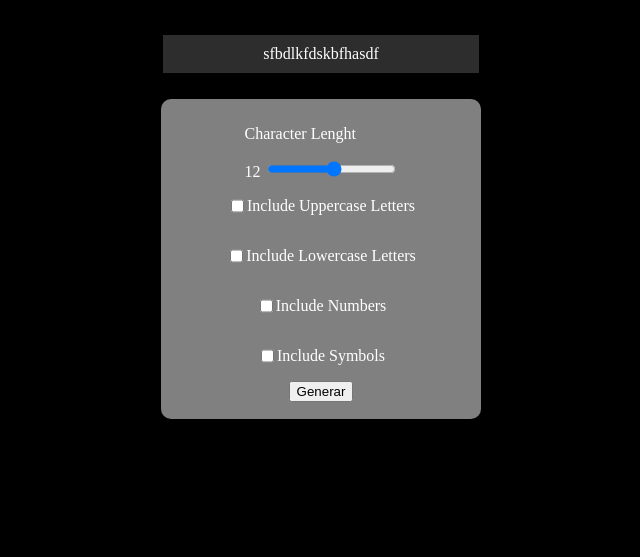
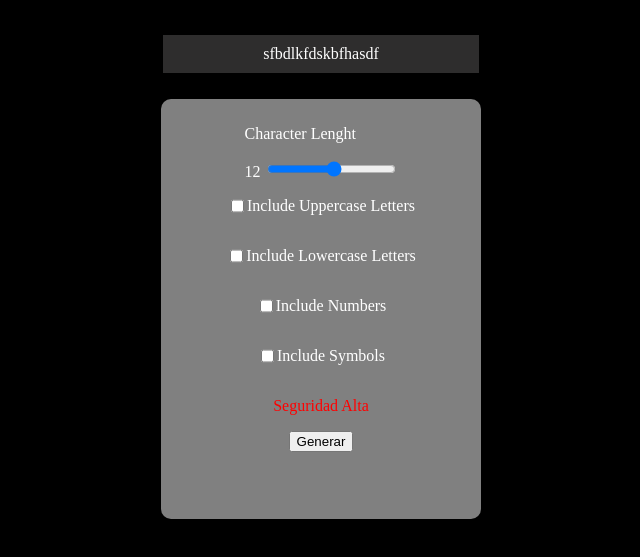
Before and after one commit to Darkluk35/INTRO_FUNDAMENTOS_JS, a plain HTML site: page Entregables/Proyecto Generador de password/index.html in a window 1280 px wide. Shown: the part 69-626 px from the top of the page, without its empty margins (319-959 px from the left). Drawn offline with Linux system fonts and the light colour scheme.

Commit message:
comportamiento de alerta de la contraseña en proceso

```diff
--- a/Entregables/Proyecto Generador de password/index.html
+++ b/Entregables/Proyecto Generador de password/index.html
@@ -39,6 +39,10 @@
         <p>Include Symbols</p>
       </div>
 
+      <div class="typeSecurity">
+        <p id="alertPass">Seguridad Alta</p>
+      </div>
+
       <button id="btnGenerator">Generar</button>
     </div>
     <script src="script.js"></script>
--- a/Entregables/Proyecto Generador de password/script.js
+++ b/Entregables/Proyecto Generador de password/script.js
@@ -15,6 +15,14 @@ function generator(){
     if (numberPass.checked) base += baseNum;
     if (symbolPass.checked) base += baseSym;
     passNew.innerText = generatePassword(base, contentRange);
+    /////
+    if (contentRange <=20){
+        alertPass.innerText("Seguridad baja");
+        alert("Bien hecho");
+    }
+
+
+    ////////
 }
 else{
     alert("Debes seleccionar al menos un tipo de caracter.");
--- a/Entregables/Proyecto Generador de password/style.css
+++ b/Entregables/Proyecto Generador de password/style.css
@@ -6,7 +6,7 @@
     border-radius: 10px;
     background-color: grey;
     width: 300px;
-    height: 300px;
+    height: 400px;
     margin: 0 auto;
     margin-top: 10px;
 
@@ -33,3 +33,7 @@ body{
     background-color: rgb(46, 45, 45);
     padding: 10px 100px;
 }
+
+.typeSecurity{
+    color: red;
+}
```
